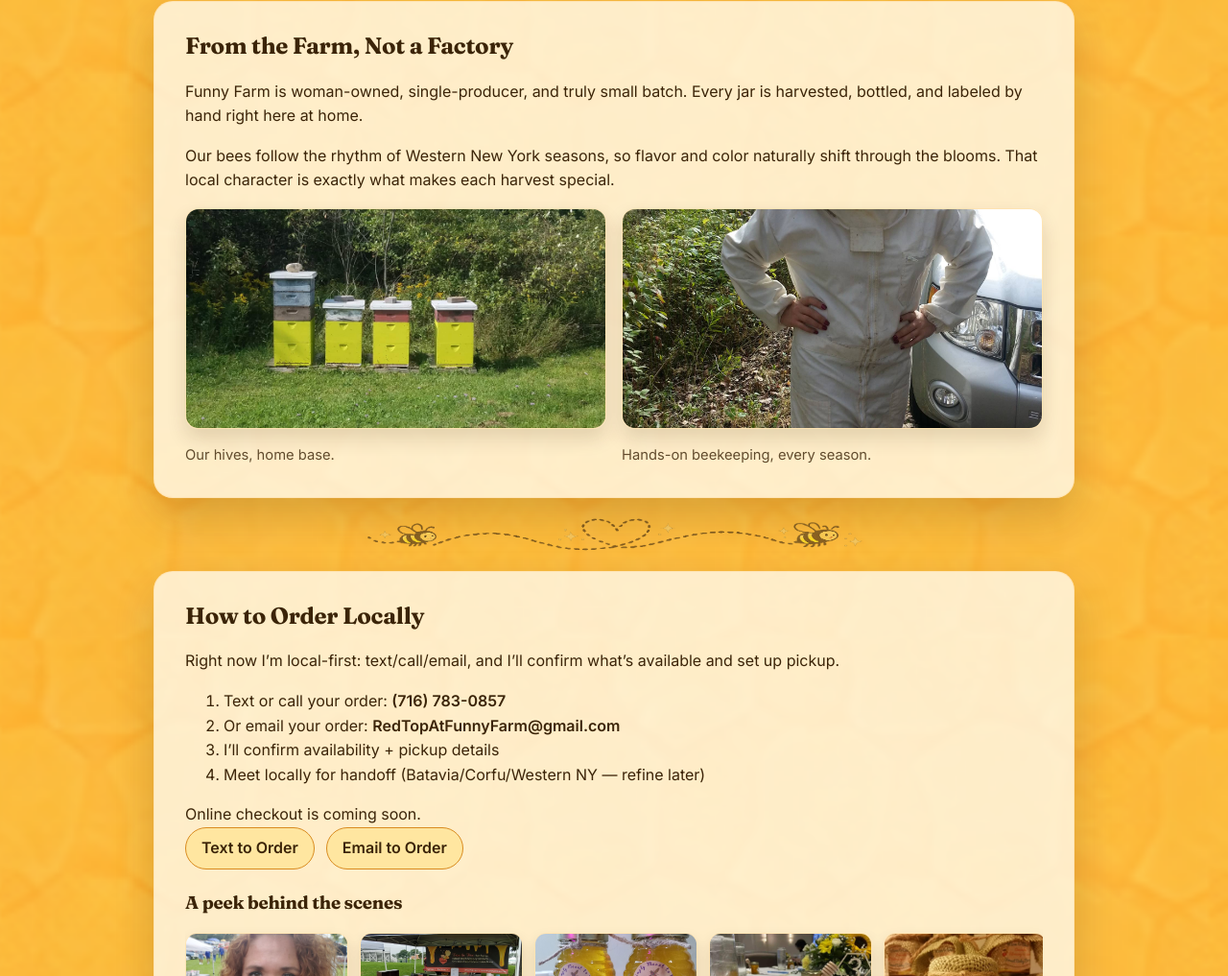
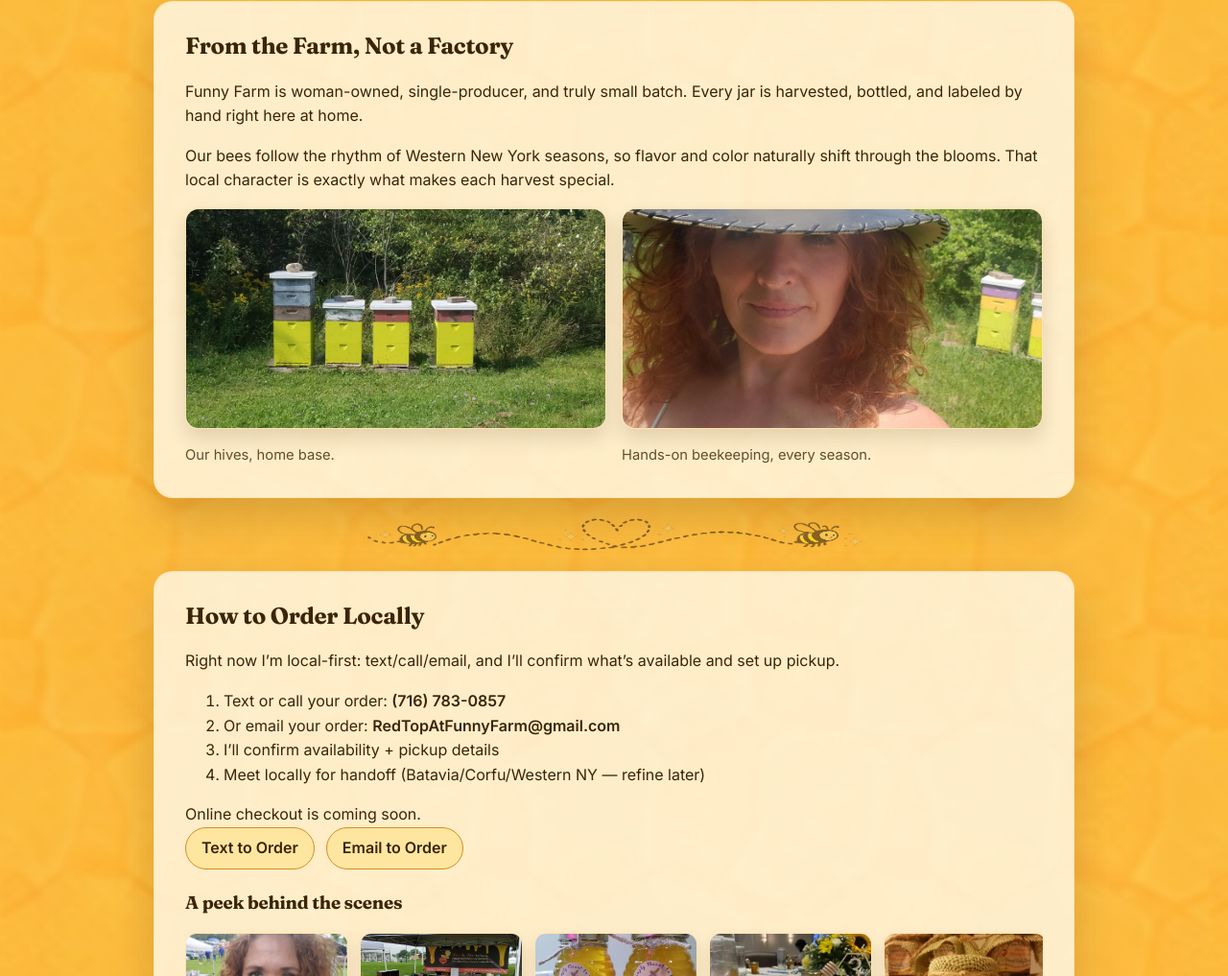
Before and after one commit to redtopatfunnyfarm/redtopatfunnyfarm.github.io, a plain HTML site: page index.html in a window 1280 px wide. Shown: the part 1014-2031 px from the top of the page at 96% size. Drawn offline with Linux system fonts and the light colour scheme.

Commit message:
Update farm section second image to Hands-On photo

```diff
--- a/index.html
+++ b/index.html
@@ -145,12 +145,12 @@
                   class="lightbox-trigger"
                   type="button"
                   data-lightbox
-                  data-lightbox-src="assets/img/home/beekeeper-suit.jpg"
-                  data-lightbox-alt="Beekeeper suited up and tending hives"
+                  data-lightbox-src="assets/img/home/Hands-On.jpg"
+                  data-lightbox-alt="Hands-on beekeeping work at Funny Farm"
                   data-lightbox-caption="Hands-on beekeeping, every season."
                   aria-label="Open enlarged photo of beekeeper at work"
                 >
-                  <img src="assets/img/home/beekeeper-suit.jpg" alt="Beekeeper suited up and tending hives" loading="lazy" />
+                  <img src="assets/img/home/Hands-On.jpg" alt="Hands-on beekeeping work at Funny Farm" loading="lazy" />
                 </button>
                 <figcaption>Hands-on beekeeping, every season.</figcaption>
               </figure>
```
